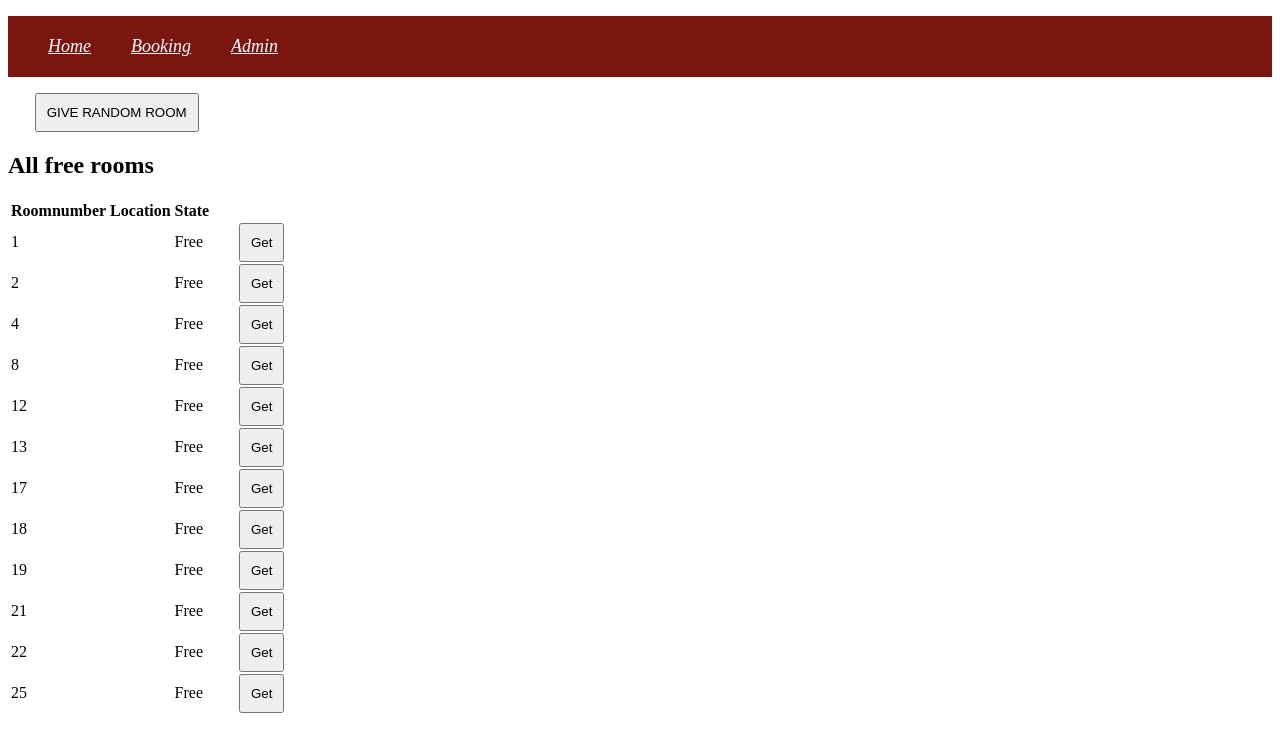
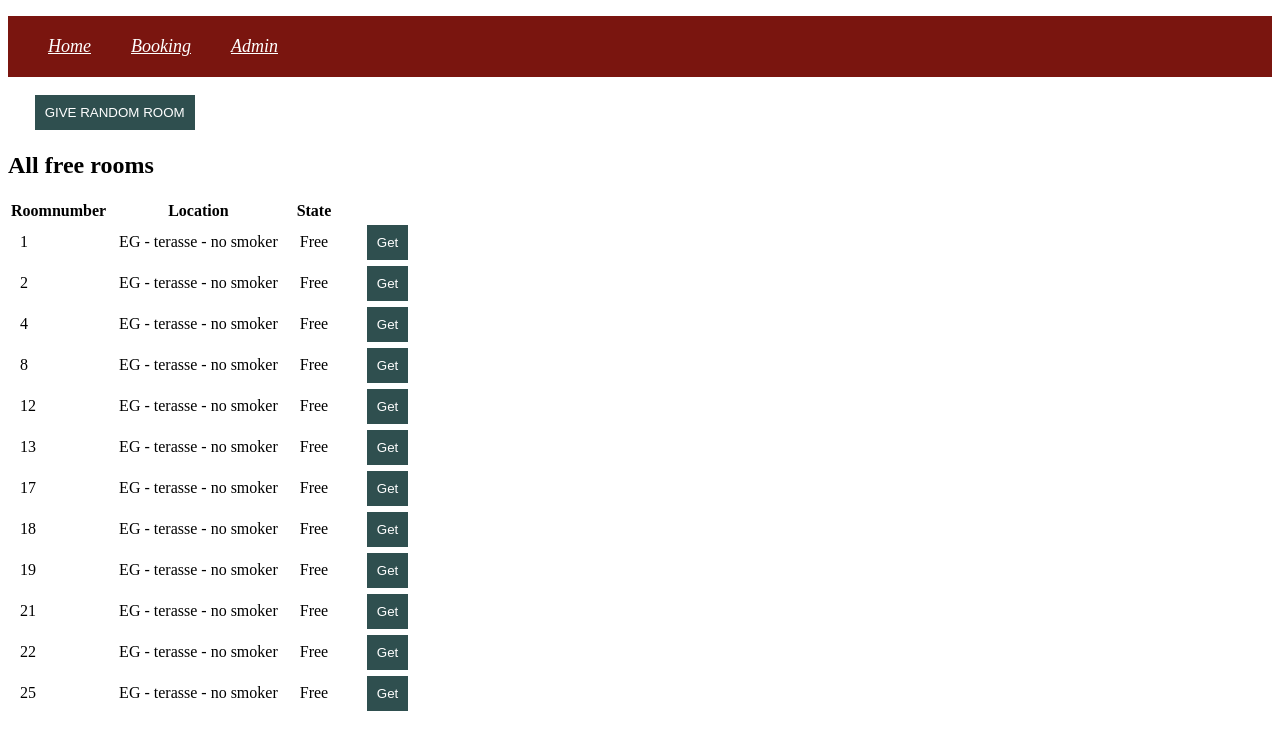
Before and after one commit to Yagnnoz/angular-hotel-booking, an Angular app: page /booking in a window 1280 px wide. Shown: the top 752 px of the page. Built offline with nearby package versions, Linux system fonts and the light colour scheme.

Commit message:
minor css changes

```diff
--- a/src/app/booking/booking.component.css
+++ b/src/app/booking/booking.component.css
@@ -1,4 +1,18 @@
 button {
     padding: 10px;
     margin-left: 2em;
+    margin-top: 2px;
+    margin-bottom: 2px;
+    border:none;
+    text-align: center;
+    display:inline-block;
+    color:white;
+    background-color: darkslategray;
+
 }
+
+td{
+    padding: 10px;
+    margin-top:2px;
+    margin-bottom: 2px;
+}
--- a/src/app/booking/booking.component.html
+++ b/src/app/booking/booking.component.html
@@ -8,7 +8,7 @@
     </tr>
     <tr *ngFor="let room of this.hotelService.freeRooms">
         <td>{{room.id}}</td>
-        <td>{{room.location}}</td>
+        <td class="location">{{room.location}}</td>
         <td>{{room.state}}</td>
         <button type="button" class="book" title="book room" (click)="this.hotelService.bookRoom(room.id)">Get</button>
     </tr>
--- a/src/app/data/hotel.service.ts
+++ b/src/app/data/hotel.service.ts
@@ -18,7 +18,7 @@ export class HotelService {
     this.rooms = [];
 
     for (i = 0; i < 25; i++) {
-      this.rooms.push({ id: (i + 1), location: "", state: status.free })
+      this.rooms.push({ id: (i + 1), location: "EG - terasse - no smoker", state: status.free })
     }
     this.freeRooms = this.rooms;
   }
```
